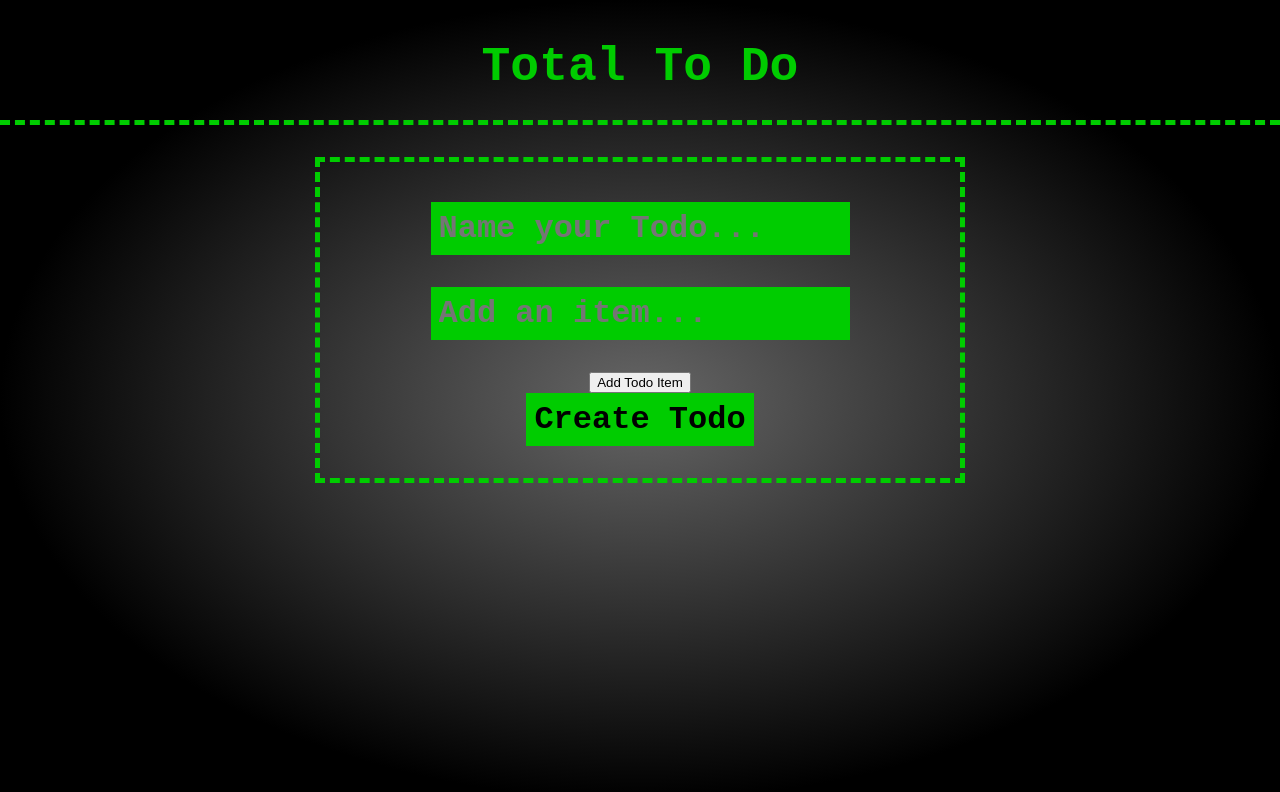
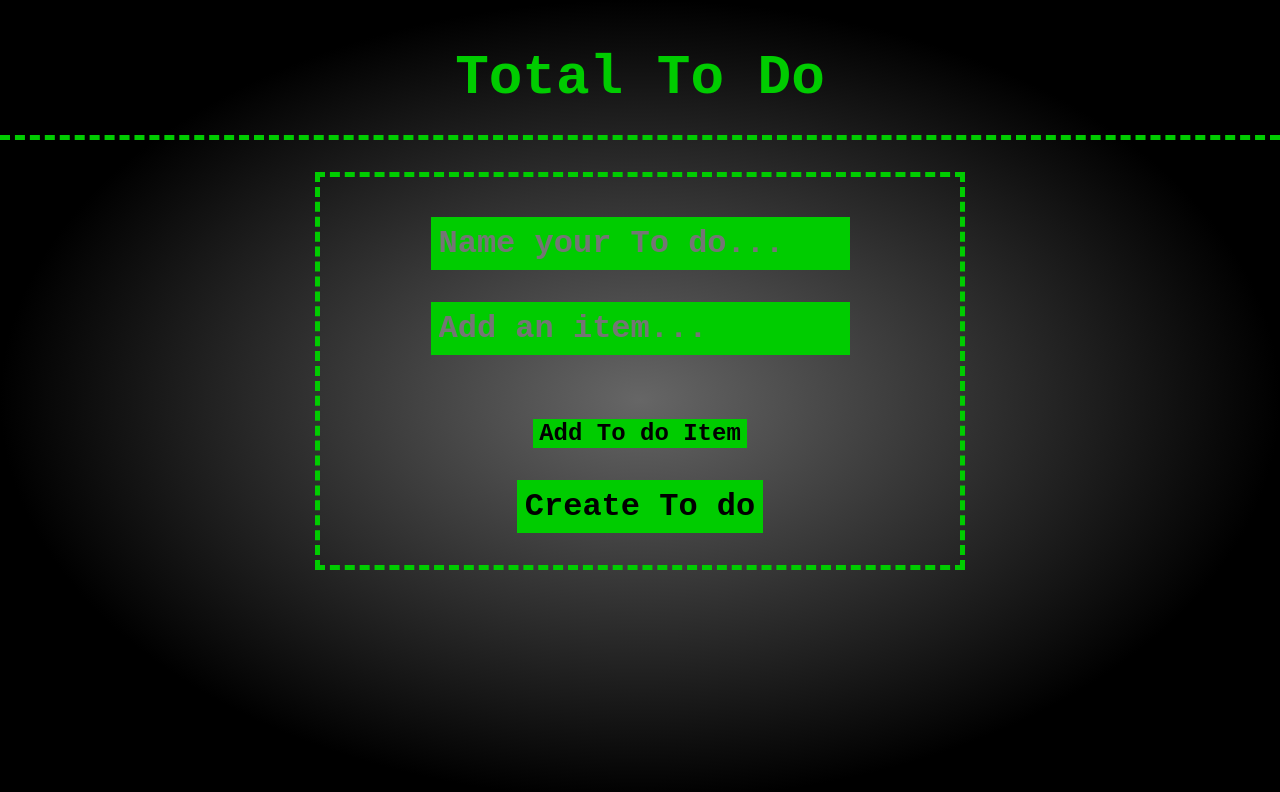
Before and after one commit to tommygee63/totaltodo, a React (Create React App) app: page /createTodo in a window 1280 px wide. Shown: the top 792 px of the page. Built offline with nearby package versions, Linux system fonts and the light colour scheme.

Commit message:
add additional styling

```diff
--- a/src/components/TodoForm.js
+++ b/src/components/TodoForm.js
@@ -9,13 +9,13 @@ export function TodoForm({handleSubmit, handleNameChange, handleItemChange, hand
                     return <li key={index} >{item}</li>
                 })}
             </ul> }
-            <input type='text' value={name} onChange={handleNameChange} placeholder='Name your Todo...' />
+            <input type='text' value={name} onChange={handleNameChange} placeholder='Name your To do...' />
             <br/>
             <input type='text' value={item} onChange={handleItemChange} placeholder='Add an item...' />
             <br/>
-            <button onClick={handleClick} >Add Todo Item</button>
+            <button onClick={handleClick} >Add To do Item</button>
             <br/>
-            <input type='submit' value='Create Todo' />
+            <input type='submit' value='Create To do' className='submit' />
         </form>
     )
 };
--- a/src/components/TodoPreview.js
+++ b/src/components/TodoPreview.js
@@ -3,14 +3,9 @@ import { Link } from 'react-router-dom';
 
 export function TodoPreview({todo}) {
     return (
-        <Link to={todo.id} key={todo.id} ><div>
-                    <h2>{todo.name}</h2>
-                    <ul>
-                        {todo.items.map((item) => {
-                            return <li key={item} >{item}</li>
-                        })}
-                    </ul>
-                    </div>
-            </Link>
+        <div className='todoPreview' >
+            <h2>{todo.name}</h2>
+            <Link to={todo.id} className='previewLink' >View</Link>
+        </div>
     )
 };
--- a/src/features/AllTodos/AllTodos.js
+++ b/src/features/AllTodos/AllTodos.js
@@ -21,9 +21,11 @@ export function AllTodos() {
 
     return (
         <div>
+            <div className='todoContainer' >
             {todos.map((todo, index) => {
                 return <TodoPreview todo={todo} key={index} />
                 })}
+            </div>
             <CreateTodoButton />
         </div>
     )
--- a/src/features/TodoView/TodoView.js
+++ b/src/features/TodoView/TodoView.js
@@ -12,7 +12,7 @@ export function TodoView() {
 
     return (
         <>
-        <div>
+        <div className='todoView' >
             <h2>{todo.name}</h2>
             {todo.items.map((item, index) => {
                 return <p key={index} >{item}</p>
--- a/src/index.css
+++ b/src/index.css
@@ -13,14 +13,13 @@ body {
 h1 {
   color: #0C0;
   text-align: center;
-  font-size: 3rem;
+  font-size: 3.5rem;
   font-weight: bold;
   display: inline-block;
   padding: 0.5rem;
 }
 h1:hover {
-  border: 1px dashed #0C0;
-  font-size: 3.2rem;
+  border: 4px dashed #0C0;
 }
 
 .link {
@@ -29,7 +28,7 @@ h1:hover {
 
 header {
   border-bottom: 5px dashed #0C0;
-  height: 125px;
+  height: 140px;
   box-sizing: border-box;
 }
 
@@ -42,14 +41,15 @@ header {
     border: 5px dashed #0C0;
     margin-top: 5rem;
     display: flex;
-    justify-content: space-around;
+    justify-content: space-evenly;
     align-items: center;
+    flex-wrap: wrap;
   }
 
   .noTodo {
     width: 15%;
     height: 300px;
-    border: 2px dashed #0C0;
+    border: 3px dashed #0C0;
     margin: 20px 0;
     text-align: center;
   }
@@ -59,6 +59,29 @@ header {
     font-size: 1.5rem;
     font-weight: bold;
   }
+
+    /*  -- To Do Preview --  */
+
+.todoPreview {
+  color: #0C0;
+  border: 3px dashed #0C0;
+  font-weight: bold;
+  font-size: 2rem;
+  margin: 1rem;
+  width: 15%;
+  height: 300px;
+  overflow: hidden;
+}
+.previewLink {
+  background-color: #0C0;
+  text-decoration: none;
+  color: black;
+  padding: 0.5rem;
+}
+.previewLink:hover {
+  font-size: 2.2rem;
+}
+
 
     /*  -- New To Do Button --  */
 
@@ -72,7 +95,7 @@ header {
       padding: 1rem;
     }
     .newTodo:hover {
-      font-size: 3.2rem;
+      border: 4px dashed #0C0;
     }
 
       /*  -- New To Do Form  --  */
@@ -104,4 +127,35 @@ input {
   margin-bottom: 2rem;
   border: none;
   padding: 0.5rem;
+  outline: none;
 }
+
+form button {
+  background-color: #0C0;
+  font-family: monospace;
+  font-size: 1.5rem;
+  font-weight: bold;
+  border: none;
+  margin: 2rem;
+}
+form button:hover {
+  font-size: 1.7rem;
+}
+
+.submit:hover {
+  font-size: 2.2rem;
+}
+
+  /*  -- To Do View --  */
+
+.todoView {
+  font-size: 1.5rem;
+  border: 4px dashed #0C0;
+  width: 50%;
+  margin: 5rem auto;
+}
+
+.todoView h2 {
+  font-size: 2.5rem;
+  text-decoration: underline;
+}
```
